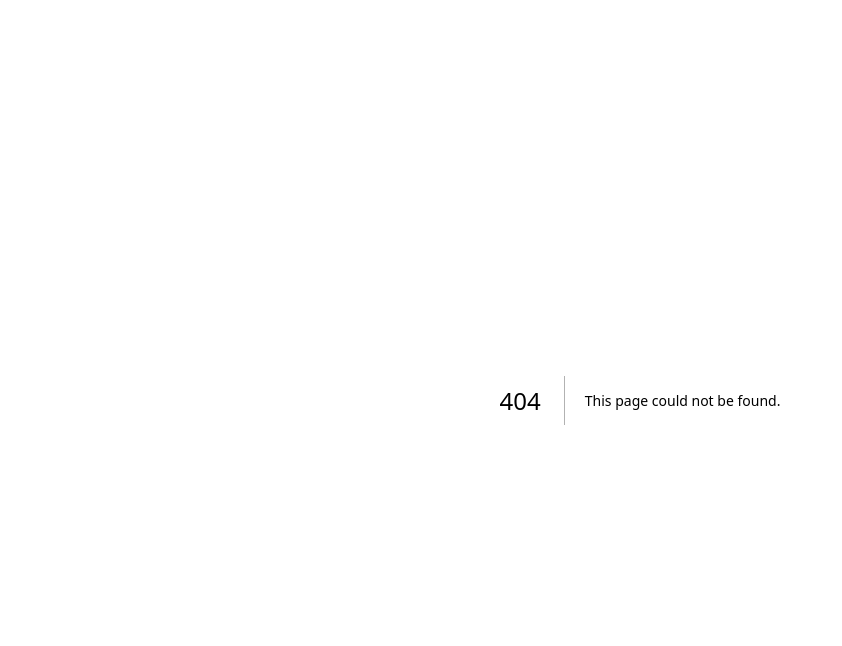
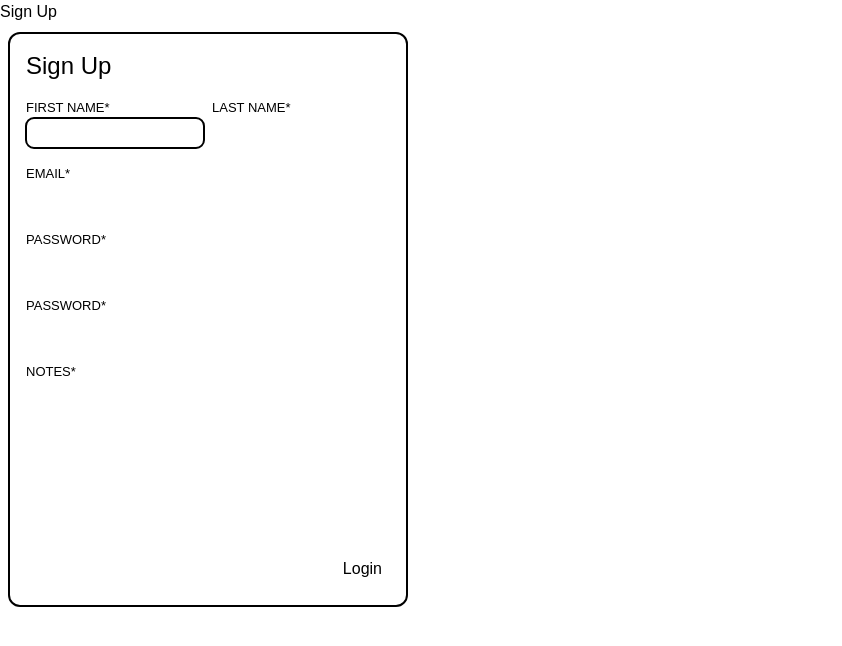
Before and after one commit to spedaco6/spedaco, a Next.js app: page /signup in a window 1280 px wide. Before the commit this address had no page. Shown: the top 646 px of the page, without its empty margins (0-842 px from the left). Built offline with nearby package versions, Linux system fonts and the light colour scheme.

Commit message:
Add SignUp form for testing

```diff
--- /dev/null
+++ b/app/signup/page.tsx
@@ -0,0 +1,9 @@
+import SignUpForm from "@/components/Forms/SignUpForm";
+import React from "react";
+
+export default function SignUp(): React.ReactElement {
+  return <main>
+    <h1>Sign Up</h1>
+    <SignUpForm />
+  </main>
+}
--- a/components/Forms/LoginForm.tsx
+++ b/components/Forms/LoginForm.tsx
@@ -1,21 +1,18 @@
 "use client";
-import React, { useMemo } from "react";
+import React from "react";
 import Form from "./Form";
 import Input from "../Input";
 import useInput, { UseInputReturn } from "@/hooks/useInput";
-import { MATCHES, VALID_EMAIL, VALID_PASS } from "@/lib/validation";
+import { VALID_EMAIL, VALID_PASS } from "@/lib/validation";
 
 export default function LoginForm({ className="" }: React.PropsWithChildren<{ className?: string }>): React.ReactElement {
   const email: UseInputReturn = useInput("email*", "", VALID_EMAIL);
   const password: UseInputReturn = useInput("password*", "", VALID_PASS);
-  const valid_confirm_pass = useMemo(() => ([MATCHES(password.value)]), [password.value]);
-  const confirmPassword: UseInputReturn = useInput("confirmPassword", "", valid_confirm_pass, { dependencies: [password.value] });
 
   return <Form className={`sm:w-[25rem] w-4/5 m-2 border-2 p-4 rounded-xl ${className}`}>
     <h2 className="text-2xl">Login</h2>
     <Input title="Email" hook={email} autoFocus />
     <Input title="Password" type="password" hook={password} />
-    <Input title="Password" type="password" hook={confirmPassword} />
     <div className="flex justify-end m-2 mt-4">
       <button>Login</button>
     </div>
--- /dev/null
+++ b/components/Forms/SignUpForm.tsx
@@ -0,0 +1,31 @@
+"use client";
+import React, { useMemo } from "react";
+import Form from "./Form";
+import Input from "../Input";
+import useInput, { UseInputReturn } from "@/hooks/useInput";
+import { MATCHES, VALID_EMAIL, VALID_PASS } from "@/lib/validation";
+
+export default function SignUpForm({ className="" }: React.PropsWithChildren<{ className?: string }>): React.ReactElement {
+  const firstName: UseInputReturn = useInput("firstName*", "");
+  const lastName: UseInputReturn = useInput("lastName*", "");
+  const email: UseInputReturn = useInput("email*", "", VALID_EMAIL);
+  const password: UseInputReturn = useInput("password*", "", VALID_PASS);
+  const valid_confirm_pass = useMemo(() => ([MATCHES(password.value)]), [password.value]);
+  const confirmPassword: UseInputReturn = useInput("confirmPassword*", "", valid_confirm_pass, { dependencies: [password.value] });
+  const notes: UseInputReturn = useInput("notes*", "");
+
+  return <Form className={`sm:w-[25rem] w-4/5 m-2 border-2 p-4 rounded-xl ${className}`}>
+    <h2 className="text-2xl">Sign Up</h2>
+    <div className="flex gap-2">
+      <Input title="First Name" hook={firstName} autoFocus />
+      <Input title="Last Name" hook={lastName} />
+    </div>
+    <Input title="Email" hook={email} />
+    <Input title="Password" type="password" hook={password} />
+    <Input title="Password" type="password" hook={confirmPassword} />
+    <Input type="textarea" title="Notes" hook={notes} />
+    <div className="flex justify-end m-2 mt-4">
+      <button>Login</button>
+    </div>
+  </Form>
+}
--- a/components/Input.css
+++ b/components/Input.css
@@ -12,6 +12,10 @@
 
   .input-container label {
     text-transform: uppercase;
+  }
+
+  .input-container input {
+    width: 100%;
   }
 
   .input-container input,
```
